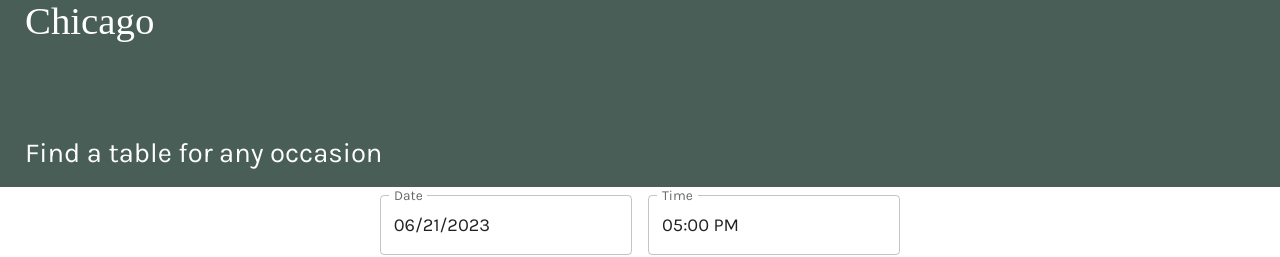
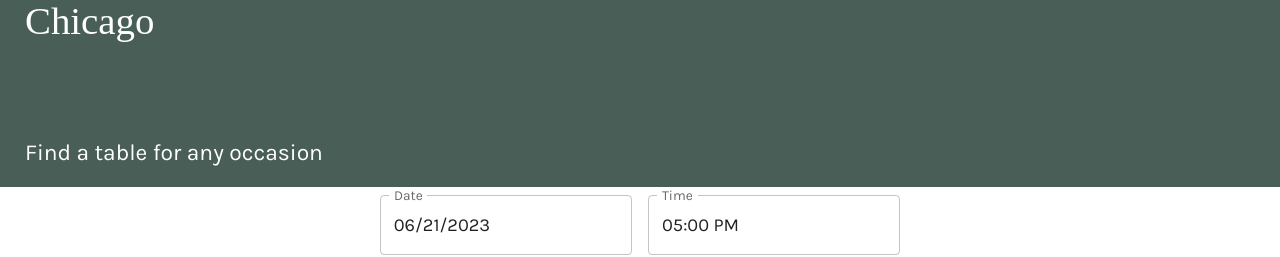
Before and after one commit to a-williams8427/meta-capstone-project, a React (Create React App) app: page /booking in a window 1280 px wide. Shown: the part 309-566 px from the top of the page. Built offline with nearby package versions, Linux system fonts and the light colour scheme; a web font is replaced by a local one.

Commit message:
Updated style and semantics for Bookpage header

```diff
--- a/src/pages/BookingPage/BookingPage.js
+++ b/src/pages/BookingPage/BookingPage.js
@@ -1,7 +1,7 @@
 import React from "react";
 import BookingForm from "./BookingForm";
 import Chicago from "../../components/Chicago";
-import { Box, Grid, Typography } from "@mui/material";
+import { Box, Typography } from "@mui/material";
 
 function BookingPage() {
     return (
@@ -15,7 +15,7 @@ function BookingPage() {
                 <div style={{ marginLeft: "25px", marginRight: "25px" }}>
                     <Chicago />
                     <Typography
-                        variant="h5"
+                        variant="h6"
                         color="primary.contrastText"
                         component="h3"
                         paddingTop="5rem"
```
